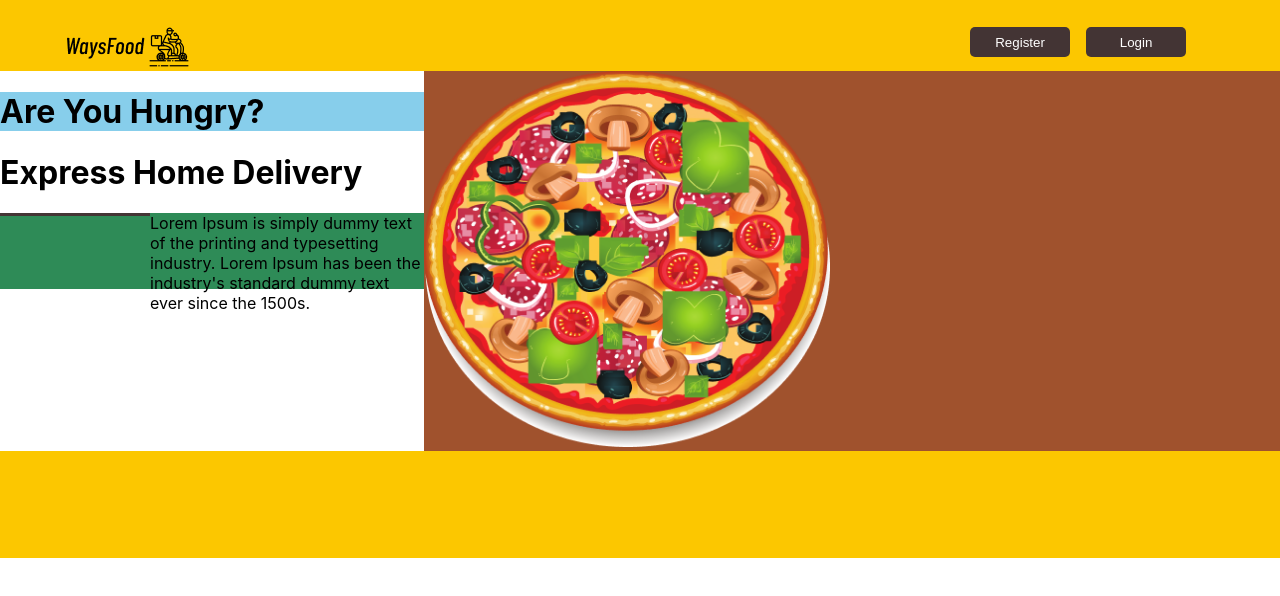
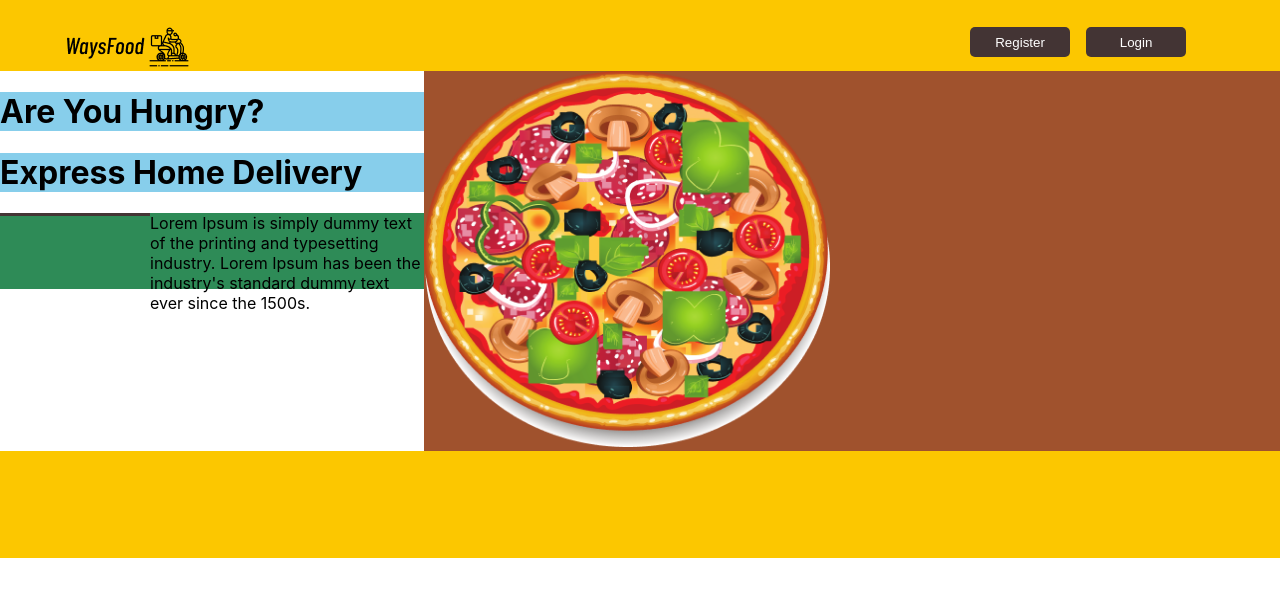
Before and after one commit to rizaruved/waysfood, a React (Create React App) app: page / in a window 1280 px wide. Shown: the top 596 px of the page. Built offline with nearby package versions, Linux system fonts and the light colour scheme.

Commit message:
/ ‘src/App.css’

```diff
--- a/src/App.css
+++ b/src/App.css
@@ -49,8 +49,9 @@
 }
 
 #main-text-2 {
-  top: 255px;
-  left: 237px;
+  /* top: 255px;
+  left: 237px; */
+  background-color: skyblue;
 }
 
 .main-stick {
```
